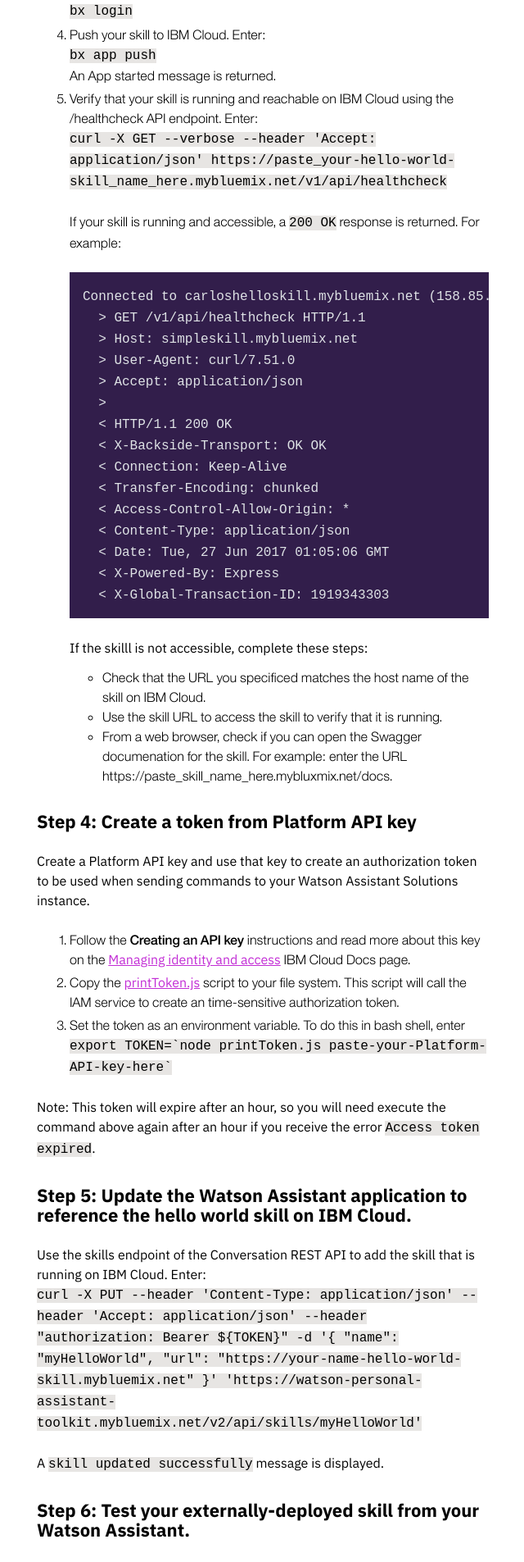
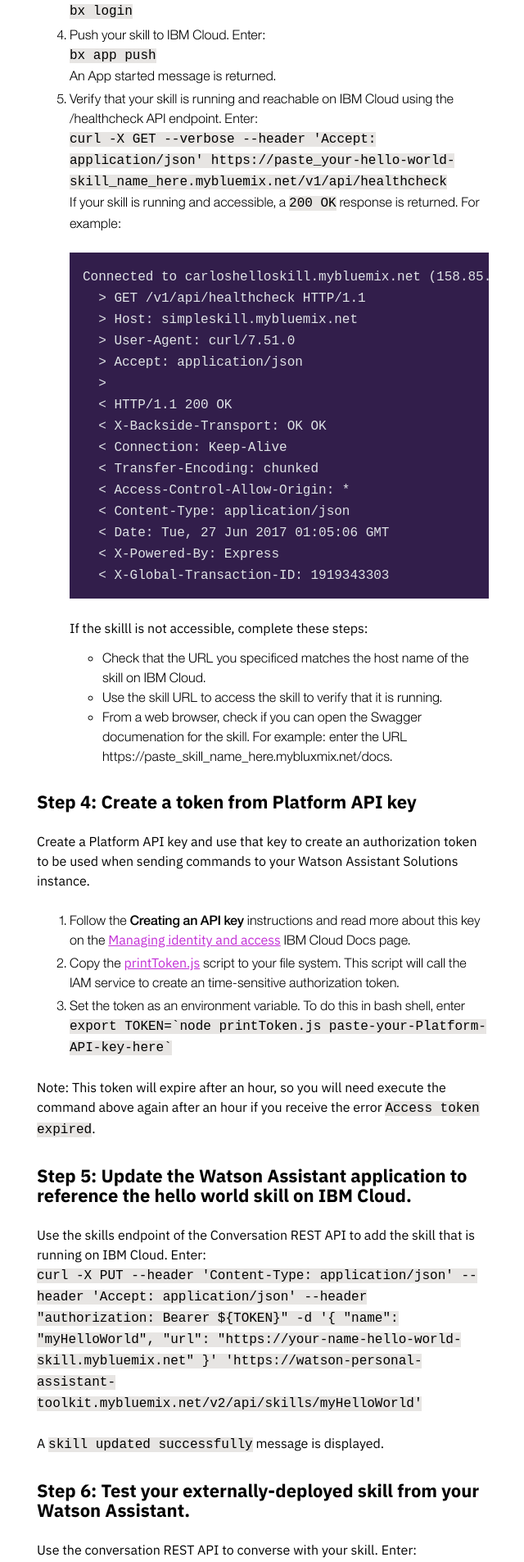
Before and after one commit to Watson-Personal-Assistant/developer, a Jekyll site: the page built from _content/skill/tutorial_creating_custom_skill.md, in a window 1280 px wide. Shown: the part 1936-3841 px from the top of the page at 82% size, without its empty margins (351-991 px from the left). Built offline with Jekyll 4.4.1, drawn with Linux system fonts in a browser that asks for light colours.

Commit message:
fixes some drawing issues with regular markdown

````diff
--- a/_content/skill/tutorial_creating_custom_skill.md
+++ b/_content/skill/tutorial_creating_custom_skill.md
@@ -55,7 +55,6 @@
 4. Push your skill to IBM Cloud.  Enter:<br>`bx app push`<br>
 An App started message is returned.
 5.  Verify that your skill is running and reachable on IBM Cloud using the /healthcheck API endpoint.  Enter:  <br>`curl -X GET --verbose --header 'Accept: application/json' https://paste_your-hello-world-skill_name_here.mybluemix.net/v1/api/healthcheck` <br>
-<br>
 If your skill is running and accessible, a `200 OK` response is returned.  For example:<br>
 ```
 Connected to carloshelloskill.mybluemix.net (158.85.156.19) port 80 (#0)
@@ -84,9 +83,8 @@
 Create a Platform API key and use that key to create an authorization token to be used when sending commands to your Watson Assistant Solutions instance.
 1. Follow the **Creating an API key** instructions and read more about this key on the [Managing identity and access](https://console.bluemix.net/docs/iam/userid_keys.html#creating-an-api-key) IBM Cloud Docs page.
 2. Copy the [printToken.js]({{site.baseurl}}/assets/scripts/printToken.js) script to your file system.  This script will call the IAM service to create an time-sensitive authorization token.
-3. Set the token as an environment variable. To do this in bash shell, enter ```
-export TOKEN=`node printToken.js paste-your-Platform-API-key-here`
-```
+3. Set the token as an environment variable. To do this in bash shell, enter
+  ```export TOKEN=`node printToken.js paste-your-Platform-API-key-here` ```
 
 Note: This token will expire after an hour, so you will need execute the command above again after an hour if you receive the error `Access token expired`.
 
@@ -96,9 +94,9 @@
 A `skill updated successfully` message is displayed.
 
 ### Step 6:  Test your externally-deployed skill from your Watson Assistant.
-Use the conversation REST API to converse with your skill.  Enter:<br>`curl -X POST --header 'Content-Type: application/json' --header 'Accept: application/json' --header "authorization: Bearer ${TOKEN}" -d '{ "text": "Hello", "language": "en-US", "userID": "application-14c", "deviceType": "phone", "additionalInformation": { "context": {} } }' 'https://watson-personal-assistant-toolkit.mybluemix.net/v2/api/skillSets/mySet/converse'`<br>
-<br>
-The JSON data that is returned includes the following text:<br>
+Use the conversation REST API to converse with your skill.  Enter:<br>`curl -X POST --header 'Content-Type: application/json' --header 'Accept: application/json' --header "authorization: Bearer ${TOKEN}" -d '{ "text": "Hello", "language": "en-US", "userID": "application-14c", "deviceType": "phone", "additionalInformation": { "context": {} } }' 'https://watson-personal-assistant-toolkit.mybluemix.net/v2/api/skillSets/mySet/converse'`
+
+The JSON data that is returned includes the following text:
 ```
 "speech": {
   "text": "Hello world"
````
